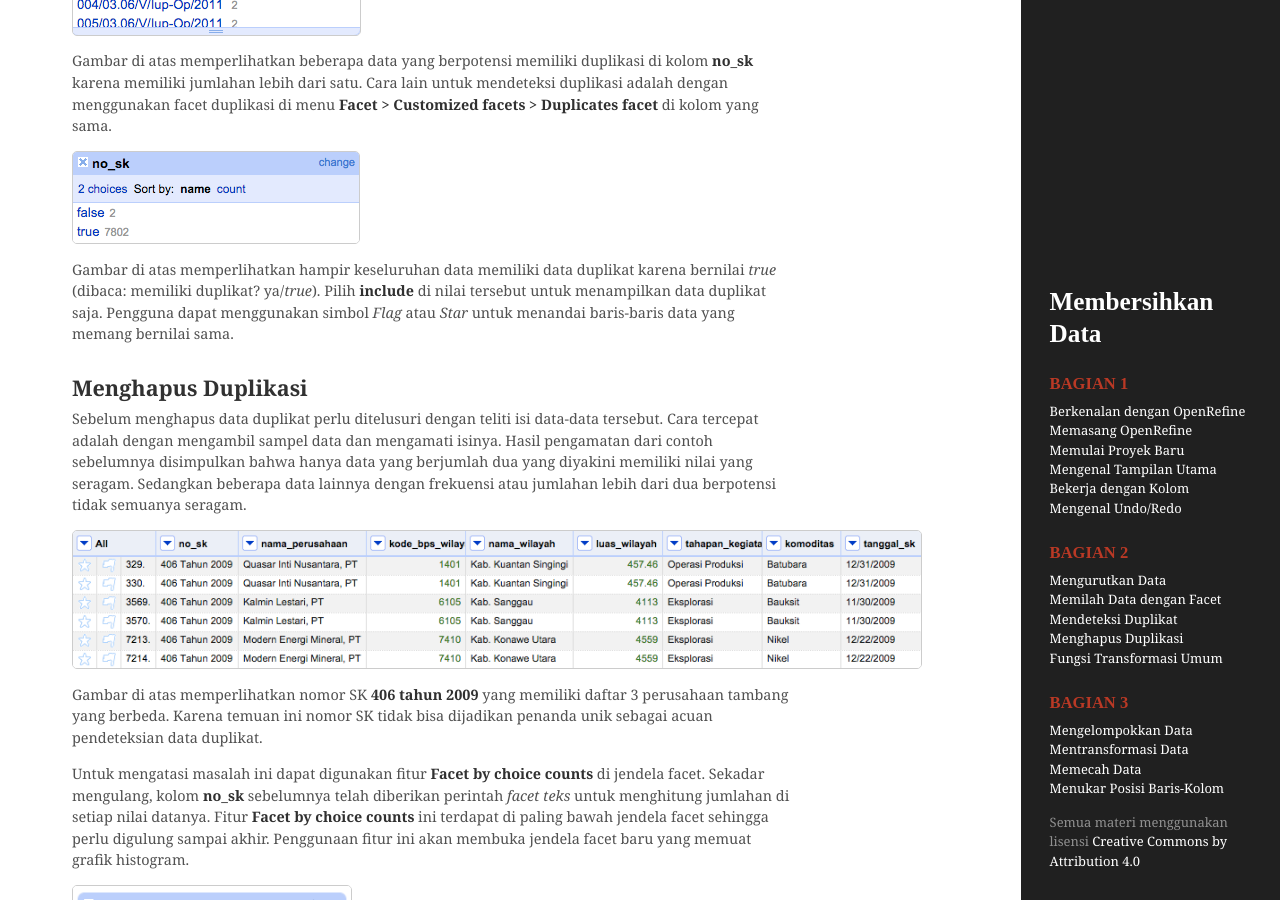
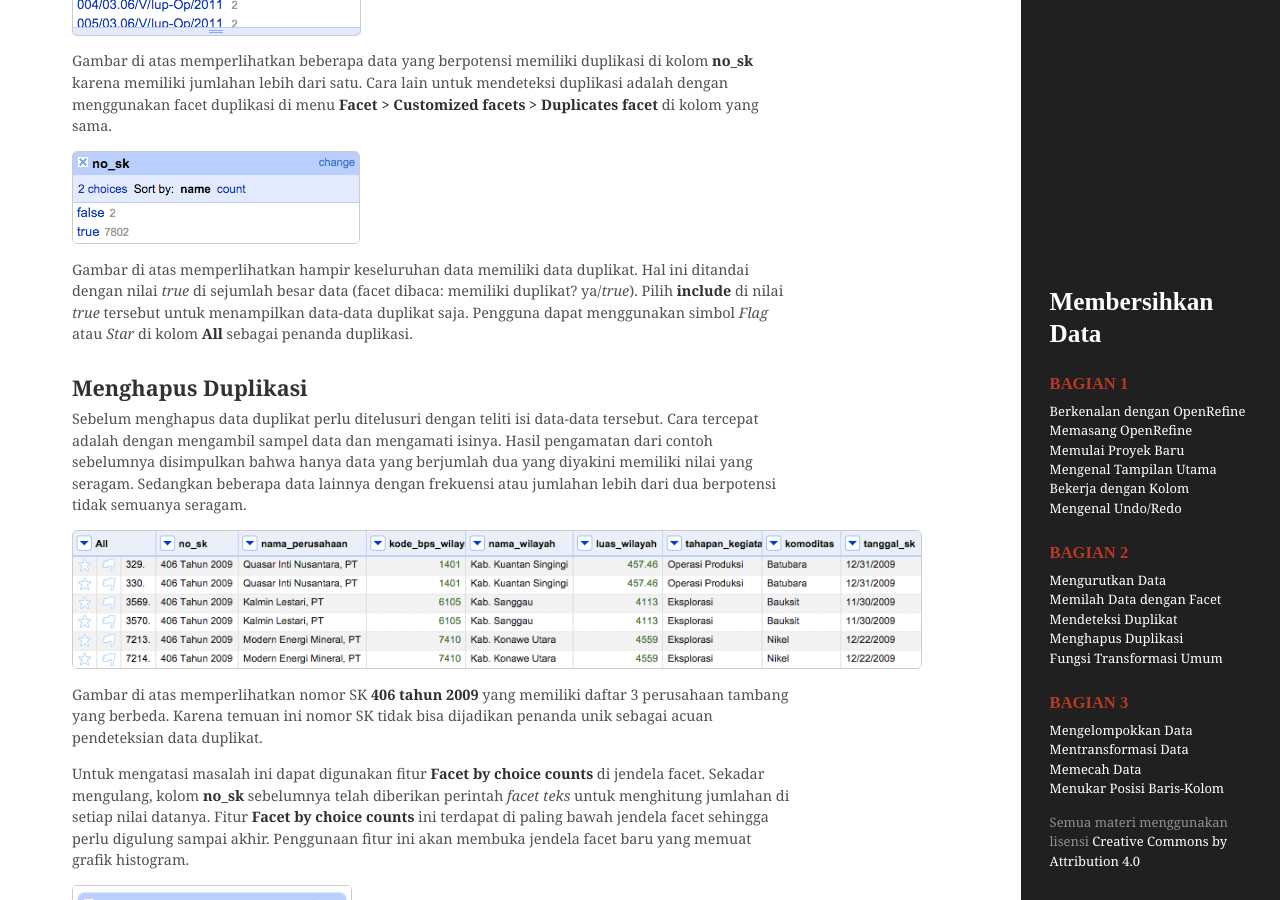
Before and after one commit to OpenDataLabJakarta/trainings, a Jekyll site: the page built from cleaning/index.html, in a window 1280 px wide and 900 px high, scrolled down 8793 px. Built offline with Jekyll 4.4.1, drawn with Linux system fonts in a browser that asks for light colours; some web fonts are replaced.

Commit message:
Updating content

```diff
--- a/_includes/modules/cleaning/2.3-detecting-duplicates.md
+++ b/_includes/modules/cleaning/2.3-detecting-duplicates.md
@@ -11,4 +11,4 @@ Gambar di atas memperlihatkan beberapa data yang berpotensi memiliki duplikasi d
 
 ![duplicatesfacet]({{ site.url }}public/img/detecting-duplicates-02.png)
 
-Gambar di atas memperlihatkan hampir keseluruhan data memiliki data duplikat karena bernilai *true* (dibaca: memiliki duplikat? ya/*true*). Pilih **include** di nilai tersebut untuk menampilkan data duplikat saja. Pengguna dapat menggunakan simbol *Flag* atau *Star* untuk menandai baris-baris data yang memang bernilai sama.
+Gambar di atas memperlihatkan hampir keseluruhan data memiliki data duplikat. Hal ini ditandai dengan nilai *true* di sejumlah besar data (facet dibaca: memiliki duplikat? ya/*true*). Pilih **include** di nilai *true* tersebut untuk menampilkan data-data duplikat saja. Pengguna dapat menggunakan simbol *Flag* atau *Star* di kolom **All** sebagai penanda duplikasi.
```
